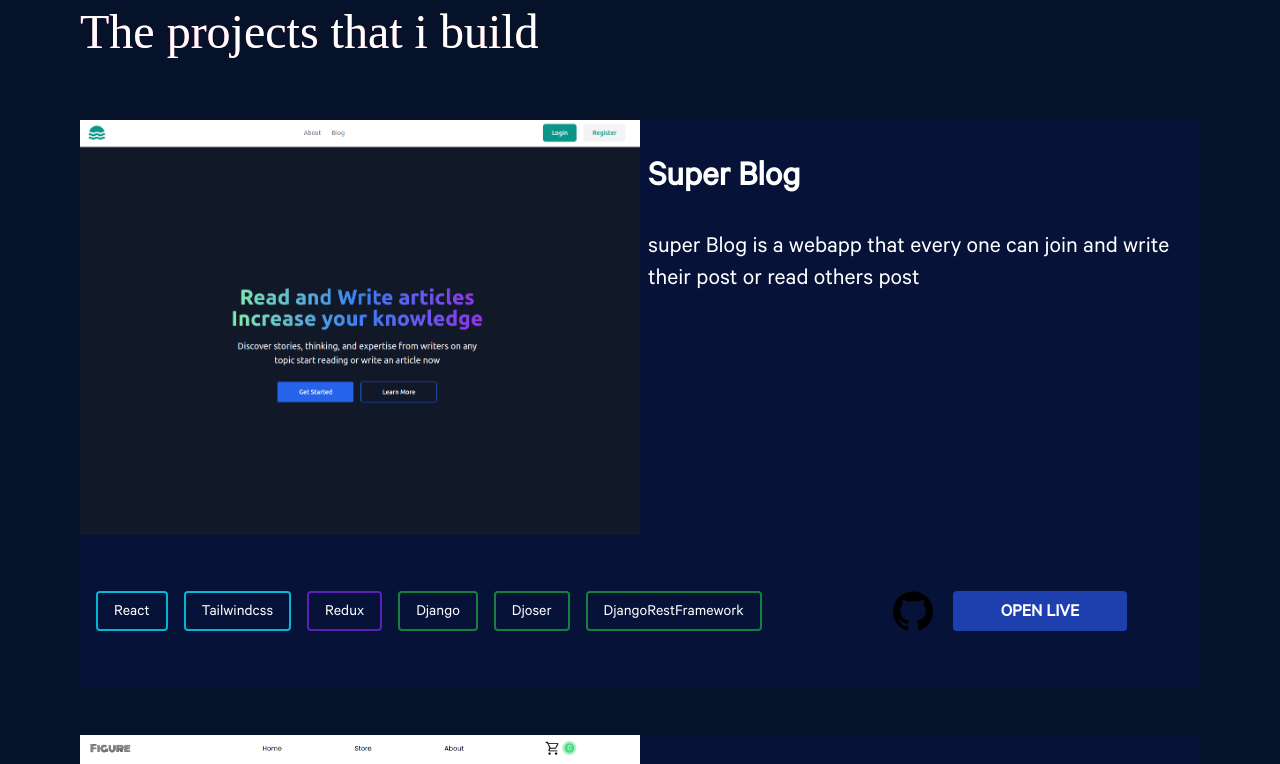
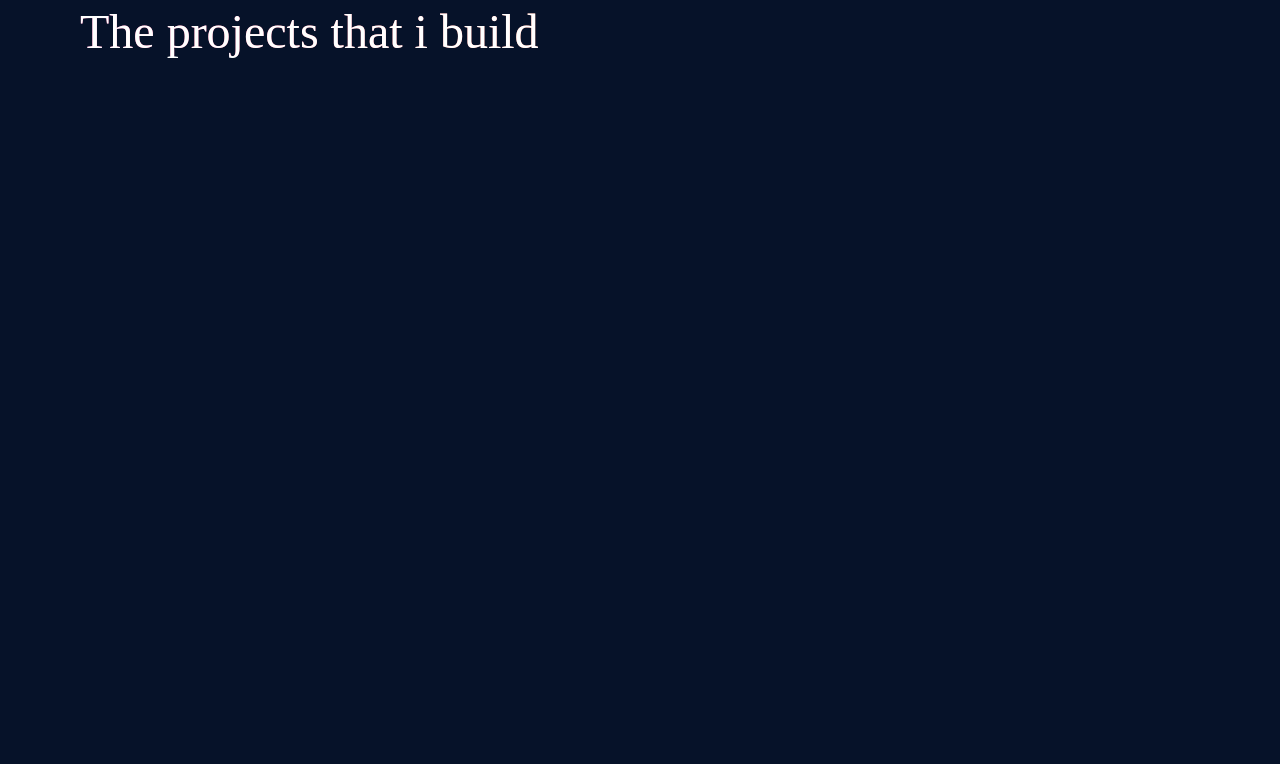
Before and after one commit to hamidrezatakloo/Portfolio, a React (Create React App) app: page / in a window 1280 px wide. Shown: the part 1980-2744 px from the top of the page. Built offline with nearby package versions, Linux system fonts and the light colour scheme; what react-locomotive-scroll would draw is missing.

Commit message:
Add fadeIn class when projects div come to view

```diff
--- a/src/components/Project.js
+++ b/src/components/Project.js
@@ -1,8 +1,14 @@
 import Tag from "./Tag";
-
+import styles from "./style.module.css";
 const Project = ({ img, title, desc, tags, link, repo }) => {
   return (
-    <div className="flex flex-col bg-light text-white font-calibre rounded my-12">
+    <div
+      className="flex flex-col bg-light text-white font-calibre rounded my-12 opacity-0"
+      data-scroll
+      data-scroll-class={styles.fadeIn}
+      data-scroll-direction="horizontal"
+      data-scroll-speed="-9"
+    >
       <div className="flex flex-col lg:flex-row">
         <img src={img} className="lg:w-6/12" />
         <div className="p-2 flex-1">
```
